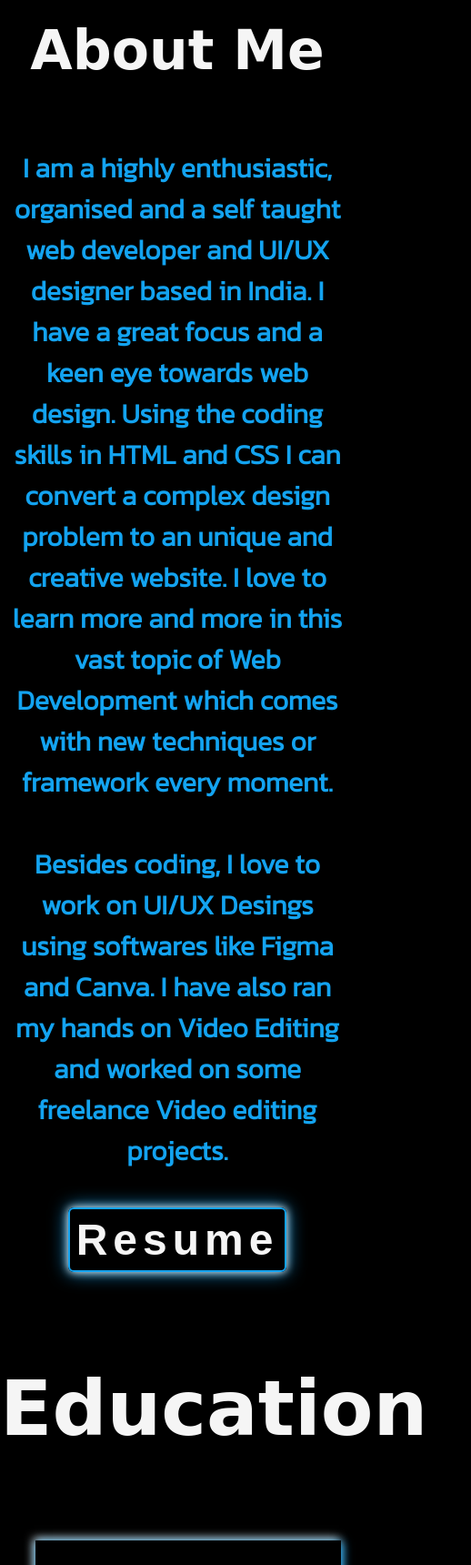
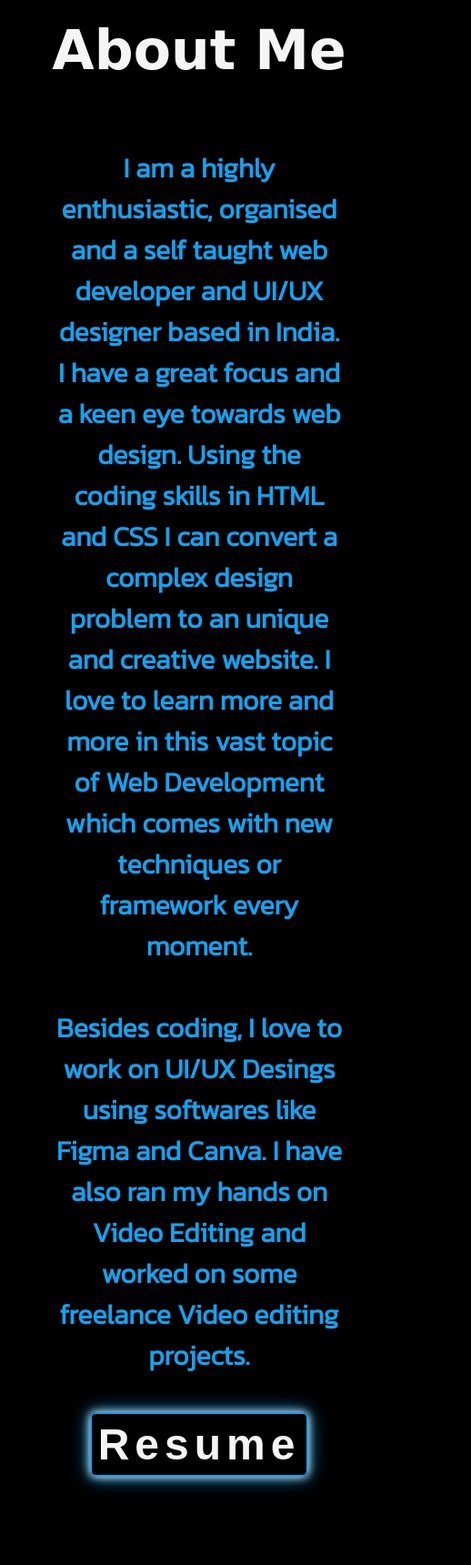
Before and after one commit to ishaan1212/portfolio, a plain HTML site: page index.html in a window 390 px wide. Shown: the part 1200-2920 px from the top of the page at 91% size, 518 px wide, since content can reach past the window. Drawn offline with nearby package versions, Linux system fonts and the light colour scheme; a web font is replaced by a local one.

Commit message:
Update style.css

```diff
--- a/style.css
+++ b/style.css
@@ -785,6 +785,7 @@ footer {
     }
     .aboutsec h1 {
         font-size: 5.0rem;
+        margin-left: 4rem;
     }
     .aboutsec {
         margin-top: 30px;
@@ -792,6 +793,13 @@ footer {
     .about {
         font-size: 2.5rem;
         text-align: center;
+        margin-left: 4rem;
+    }
+    .edu1 h1{
+        margin-left: 4rem;
+    }
+    .time ul{
+        margin-left: 4rem;
     }
     .cv a {
         position: relative;
```
